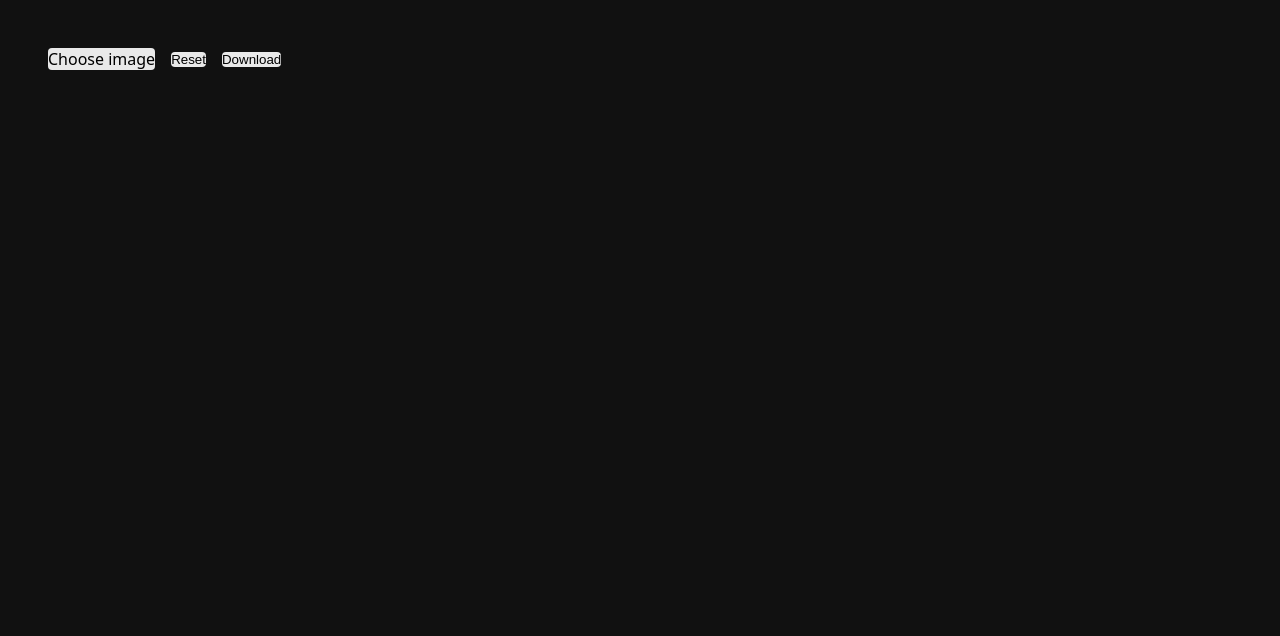
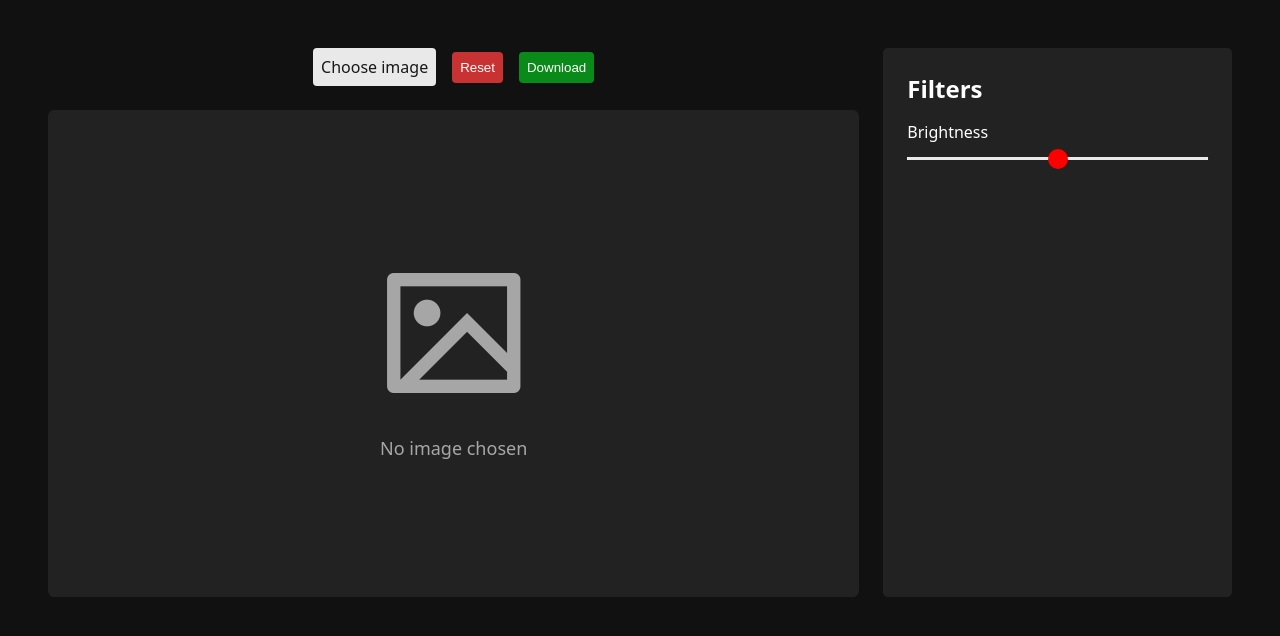
Before and after one commit to Radid-Boktier/Photo-Editor, a plain HTML site: page index.html in a window 1280 px wide. Drawn offline with nearby package versions, Linux system fonts and the light colour scheme.

Commit message:
feat(ui): add initial photo editor layout with image upload, filters panel, and base styles

```diff
--- a/index.html
+++ b/index.html
@@ -4,6 +4,10 @@
     <meta charset="UTF-8" />
     <meta name="viewport" content="width=device-width, initial-scale=1.0" />
     <title>Document</title>
+    <link
+      href="https://cdn.jsdelivr.net/npm/remixicon@4.7.0/fonts/remixicon.css"
+      rel="stylesheet"
+    />
     <link rel="stylesheet" href="theme.css" />
     <link rel="stylesheet" href="style.css" />
   </head>
@@ -16,12 +20,31 @@
               Choose image
               <input type="file" id="image-input" accept="image/*" hidden />
             </label>
-            <button class="btn">Reset</button>
-            <button class="btn">Download</button>
+            <button class="btn" id="reset-btn">Reset</button>
+            <button class="btn" id="download-btn">Download</button>
           </div>
-          <div class="bottom"></div>
+          <div class="bottom">
+            <div class="placeholder">
+              <i class="ri-image-line"></i>
+              <p>No image chosen</p>
+            </div>
+          </div>
         </div>
-        <div class="right"></div>
+        <div class="right">
+          <h2>Filters</h2>
+          <div class="filters">
+            <div class="filter">
+              <p>Brightness</p>
+              <input
+                name="brightness"
+                value="100"
+                type="range"
+                min="0"
+                max="200"
+              />
+            </div>
+          </div>
+        </div>
       </section>
     </main>
   </body>
--- a/style.css
+++ b/style.css
@@ -13,6 +13,7 @@ html {
   font-family: system-ui, -apple-system, BlinkMacSystemFont, 'Segoe UI', Roboto,
     Oxygen, Ubuntu, Cantarell, 'Open Sans', 'Helvetica Neue', sans-serif;
   background-color: var(--bg-primary-color);
+  color: var(--text-primary-color);
 }
 main {
   width: 100%;
@@ -21,15 +22,46 @@ main {
 main section {
   width: 100%;
   padding: var(--padding-2xl);
+  display: flex;
+  gap: var(--gutter-lg);
 }
 
 .btn {
-  padding: var(--paddding-sm) var(--padding-lg);
+  padding: var(--padding-sm);
   border: none;
   outline: none;
   border-radius: var(--border-radius-md);
   background-color: var(--bg-active-color);
   cursor: pointer;
+  color: var(--text-active-color);
+}
+
+#reset-btn {
+  background-color: var(--bg-danger-color);
+  color: var(--text-primary-color);
+}
+
+#download-btn {
+  background-color: var(--bg-success-color);
+  color: var(--text-primary-color);
+}
+
+main section .left {
+  display: flex;
+  flex-direction: column;
+  align-items: center;
+  gap: var(--gutter-lg);
+  width: 70%;
+}
+
+main section .right {
+  width: 30%;
+  display: flex;
+  flex-direction: column;
+  gap: var(--gutter-md);
+  background-color: var(--bg-secondary-color);
+  padding: var(--padding-lg);
+  border-radius: var(--border-radius-lg);
 }
 
 main section .top {
@@ -37,3 +69,58 @@ main section .top {
   align-items: center;
   gap: var(--gutter-md);
 }
+
+main section .bottom {
+  background-color: var(--bg-secondary-color);
+  width: 100%;
+  padding: var(--padding-2xl);
+  aspect-ratio: 5/3;
+  border-radius: var(--border-radius-xl);
+  display: flex;
+  justify-content: center;
+  align-items: center;
+}
+
+main section .bottom .placeholder {
+  display: flex;
+  flex-direction: column;
+  align-items: center;
+  opacity: 0.6;
+  gap: var(--gutter-md);
+}
+main section .bottom .placeholder i {
+  font-size: 10rem;
+}
+main section .bottom .placeholder p {
+  font-size: var(--font-size-lg);
+}
+main section .right .filters {
+  display: flex;
+  flex-direction: column;
+  gap: var(--gutter-md);
+}
+main section .right .filter {
+  width: 100%;
+}
+main section .right .filter input {
+  width: 100%;
+  outline: none;
+  margin-top: var(--margin-sm);
+  appearance: none;
+}
+
+main section .right .filter input::-webkit-slider-runnable-track {
+  background-color: var(--bg-active-color);
+  height: 3px;
+  border-radius: 2px;
+}
+
+main section .right .filter input::-webkit-slider-thumb {
+  cursor: pointer;
+  appearance: none;
+  width: 20px;
+  height: 20px;
+  border-radius: 50%;
+  background-color: red;
+  margin-top: -8.5px;
+}
--- a/theme.css
+++ b/theme.css
@@ -3,6 +3,8 @@
   --bg-primary-color: rgb(17, 17, 17);
   --bg-secondary-color: rgb(34, 34, 34);
   --bg-active-color: rgb(233, 233, 233);
+  --bg-danger-color: rgb(200, 50, 50);
+  --bg-success-color: rgb(10, 138, 25);
 
   /* text colors */
   --text-primary-color: rgb(255, 255, 255);
```
